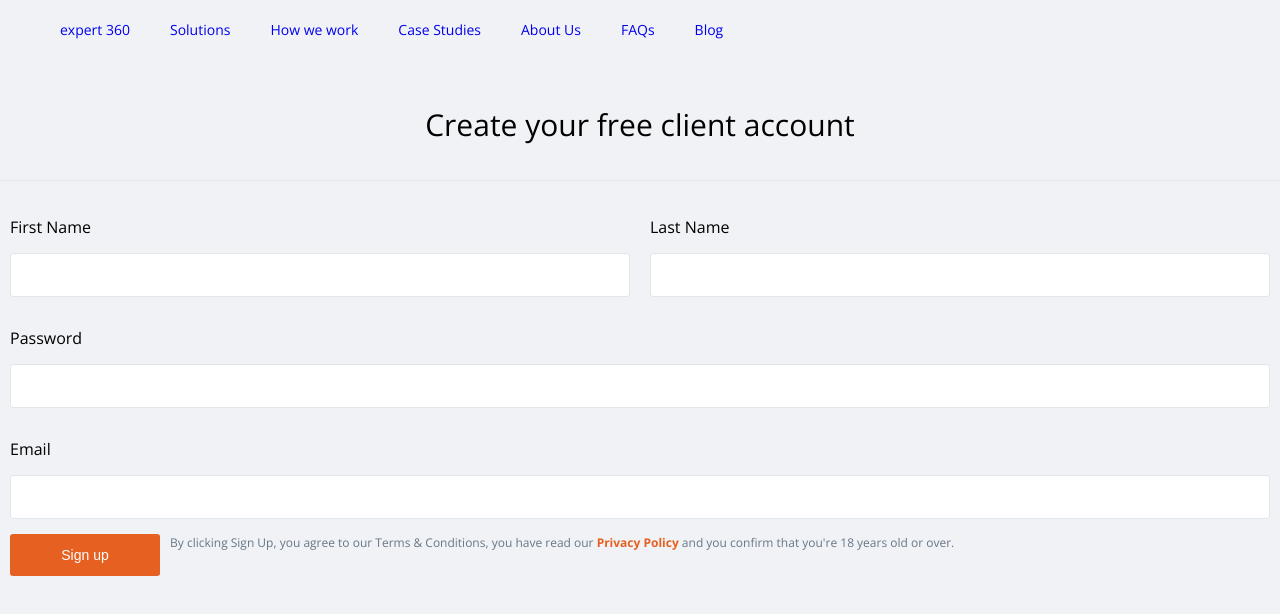
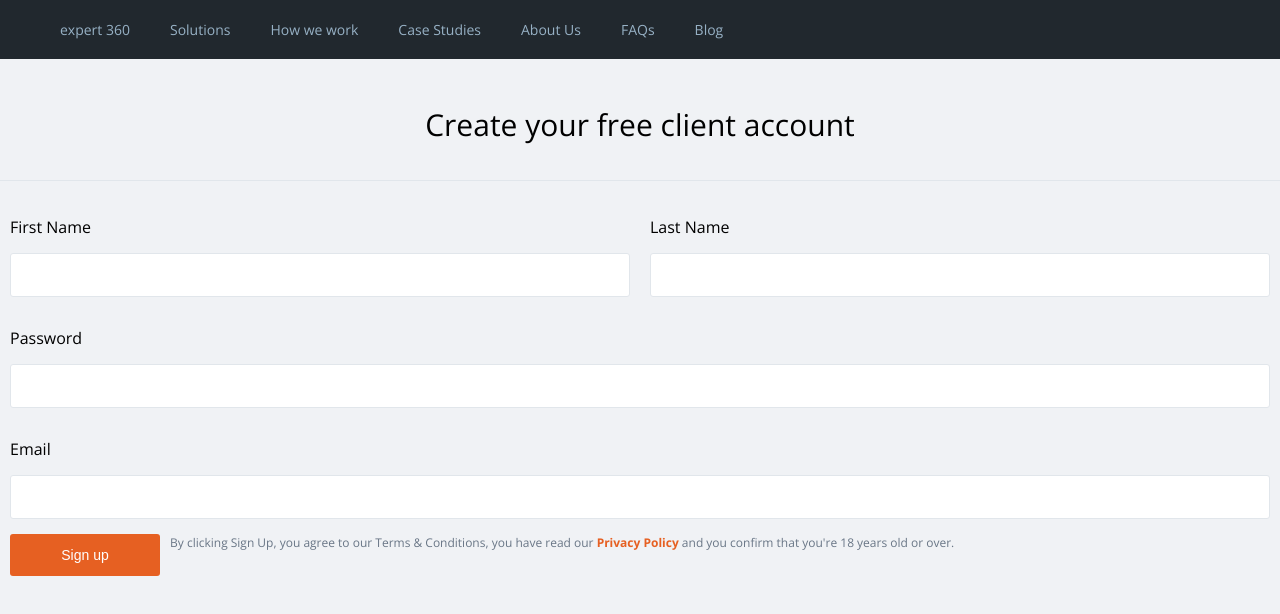
Before and after one commit to echee/form-example, a website: page src/html/index.html in a window 1280 px wide. Drawn offline with nearby package versions, Linux system fonts and the light colour scheme; files that its build step writes are made by us from their sources.

Commit message:
adding a background colour to the primary nav

```diff
--- a/src/css/_page.scss
+++ b/src/css/_page.scss
@@ -15,6 +15,7 @@ body {
 }
 
 nav {
+  background: #21282e;
   .main-nav {
     list-style: none;
     margin: 0;
@@ -22,6 +23,7 @@ nav {
     li {
       float: left;
       a {
+        color: #97b1c5;
         display: block;
         font-size: 14px;
         padding: 20px 20px;
```
